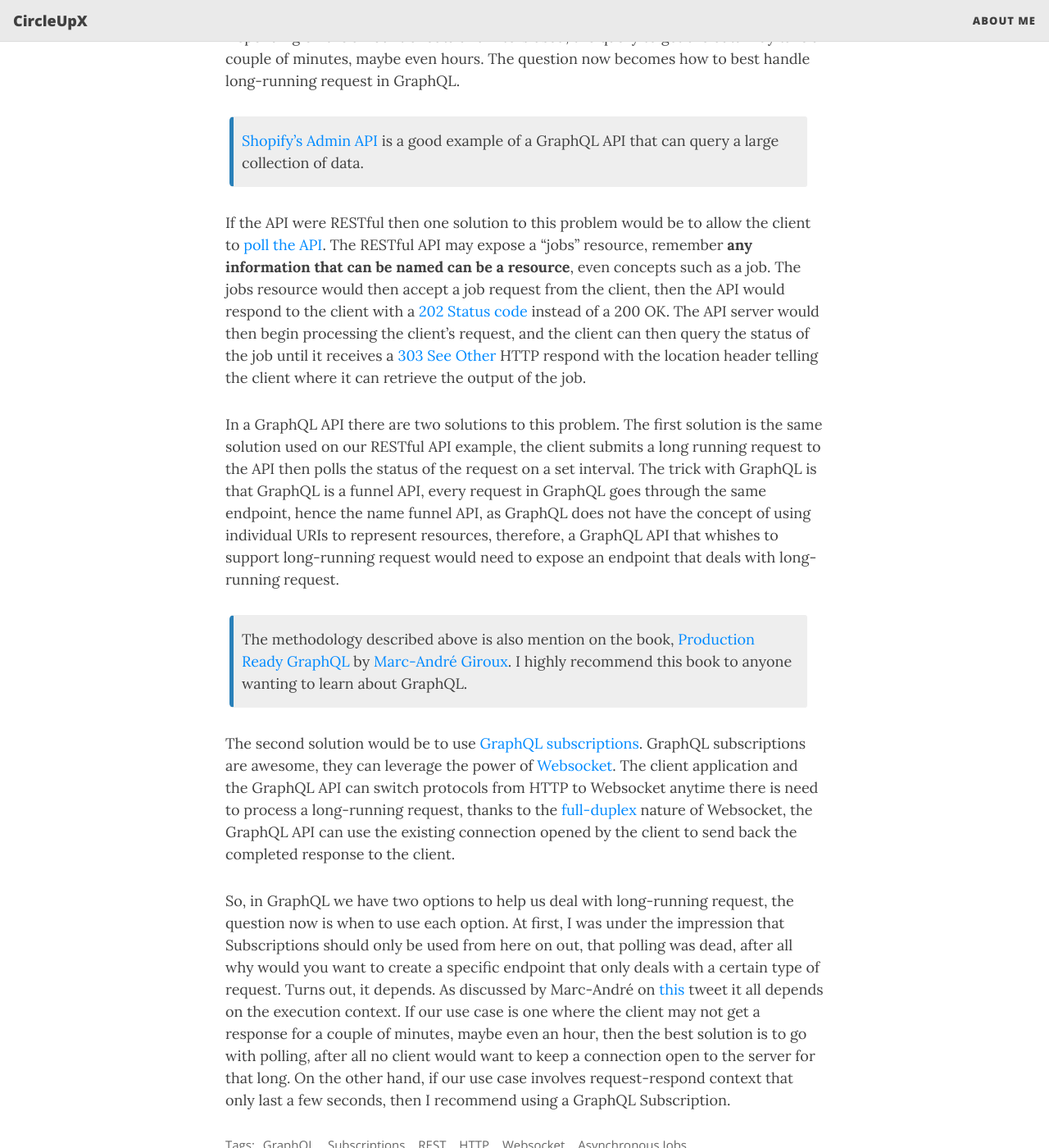
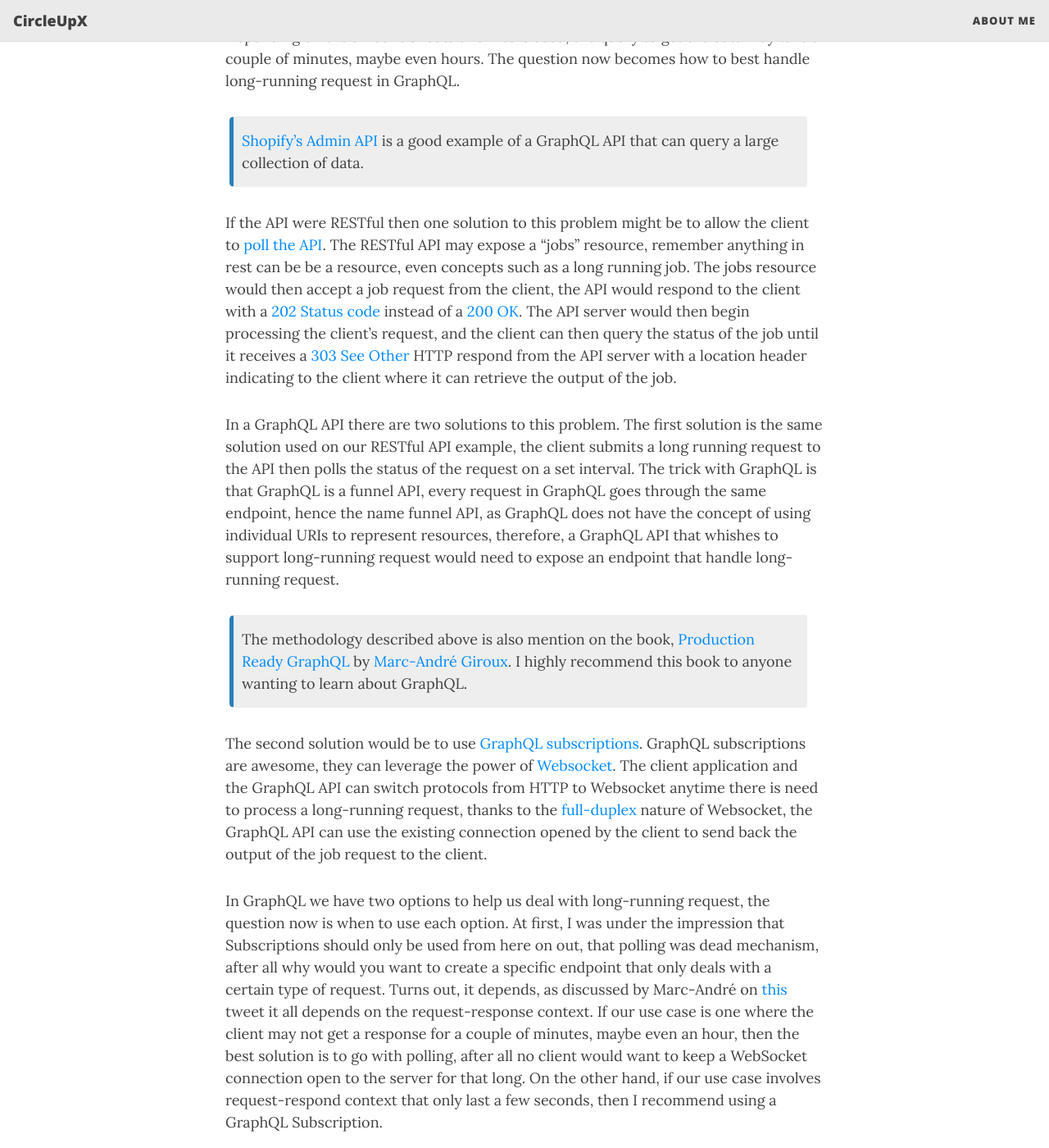
Before and after one commit to circleupx/circleupx.github.io, a Jekyll site: the page built from _posts/2021-01-03-GraphQL-Async-Request.md, in a window 1280 px wide and 1400 px high, scrolled down 493 px. Shown: the whole window at 82% size. Built offline with Jekyll 4.4.1, drawn with Linux system fonts in a browser that asks for light colours; nearby versions of some CDN libraries.

Commit message:
GraphQL Post Update

```diff
--- a/_posts/2021-01-03-GraphQL-Async-Request.md
+++ b/_posts/2021-01-03-GraphQL-Async-Request.md
@@ -12,13 +12,13 @@ For example, take an API that aggregates orders by combining various types of fi
 {: .box-note}
 [Shopify's Admin API](https://shopify.dev/tutorials/perform-bulk-operations-with-admin-api) is a good example of a GraphQL API that can query a large collection of data.
 
-If the API were RESTful then one solution to this problem would be to allow the client to [poll the API](http://restalk-patterns.org/long-running-operation-polling.html). The RESTful API may expose a "jobs" resource, remember **any information that can be named can be a resource**, even concepts such as a job. The jobs resource would then accept a job request from the client, then the API would respond to the client with a [202 Status code](https://developer.mozilla.org/en-US/docs/Web/HTTP/Status/202) instead of a 200 OK. The API server would then begin processing the client's request, and the client can then query the status of the job until it receives a [303 See Other](https://developer.mozilla.org/en-US/docs/Web/HTTP/Status/303) HTTP respond with the location header telling the client where it can retrieve the output of the job.
+If the API were RESTful then one solution to this problem might be to allow the client to [poll the API](http://restalk-patterns.org/long-running-operation-polling.html). The RESTful API may expose a "jobs" resource, remember anything in rest can be be a resource, even concepts such as a long running job. The jobs resource would then accept a job request from the client, the API would respond to the client with a [202 Status code](https://developer.mozilla.org/en-US/docs/Web/HTTP/Status/202) instead of a [200 OK](https://developer.mozilla.org/en-US/docs/Web/HTTP/Status/200). The API server would then begin processing the client's request, and the client can then query the status of the job until it receives a [303 See Other](https://developer.mozilla.org/en-US/docs/Web/HTTP/Status/303) HTTP respond from the API server with a location header indicating to the client where it can retrieve the output of the job.
 
-In a GraphQL API there are two solutions to this problem. The first solution is the same solution used on our RESTful API example, the client submits a long running request to the API then polls the status of the request on a set interval. The trick with GraphQL is that GraphQL is a funnel API, every request in GraphQL goes through the same endpoint, hence the name funnel API, as GraphQL does not have the concept of using individual URIs to represent resources, therefore, a GraphQL API that whishes to support long-running request would need to expose an endpoint that deals with long-running request.
+In a GraphQL API there are two solutions to this problem. The first solution is the same solution used on our RESTful API example, the client submits a long running request to the API then polls the status of the request on a set interval. The trick with GraphQL is that GraphQL is a funnel API, every request in GraphQL goes through the same endpoint, hence the name funnel API, as GraphQL does not have the concept of using individual URIs to represent resources, therefore, a GraphQL API that whishes to support long-running request would need to expose an endpoint that handle long-running request.
 
 {: .box-note}
 The methodology described above is also mention on the book, [Production Ready GraphQL](https://book.productionreadygraphql.com/) by [Marc-André Giroux](https://twitter.com/__xuorig__). I highly recommend this book to anyone wanting to learn about GraphQL.
 
-The second solution would be to use [GraphQL subscriptions](https://www.apollographql.com/docs/react/data/subscriptions/). GraphQL subscriptions are awesome, they can leverage the power of [Websocket](https://developer.mozilla.org/en-US/docs/Web/API/WebSocket). The client application and the GraphQL API can switch protocols from HTTP to Websocket anytime there is need to process a long-running request, thanks to the [full-duplex](https://en.wikipedia.org/wiki/Duplex_(telecommunications)#FULL-DUPLEX) nature of Websocket, the GraphQL API can use the existing connection opened by the client to send back the completed response to the client.
+The second solution would be to use [GraphQL subscriptions](https://www.apollographql.com/docs/react/data/subscriptions/). GraphQL subscriptions are awesome, they can leverage the power of [Websocket](https://developer.mozilla.org/en-US/docs/Web/API/WebSocket). The client application and the GraphQL API can switch protocols from HTTP to Websocket anytime there is need to process a long-running request, thanks to the [full-duplex](https://en.wikipedia.org/wiki/Duplex_(telecommunications)#FULL-DUPLEX) nature of Websocket, the GraphQL API can use the existing connection opened by the client to send back the output of the job request to the client.
 
-So, in GraphQL we have two options to help us deal with long-running request, the question now is when to use each option. At first, I was under the impression that Subscriptions should only be used from here on out, that polling was dead, after all why would you want to create a specific endpoint that only deals with a certain type of request. Turns out, it depends. As discussed by Marc-André on [this](https://twitter.com/__xuorig__/status/1343297735596908546) tweet it all depends on the execution context. If our use case is one where the client may not get a response for a couple of minutes, maybe even an hour, then the best solution is to go with polling, after all no client would want to keep a connection open to the server for that long. On the other hand, if our use case involves request-respond context that only last a few seconds, then I recommend using a GraphQL Subscription.
+In GraphQL we have two options to help us deal with long-running request, the question now is when to use each option. At first, I was under the impression that Subscriptions should only be used from here on out, that polling was dead mechanism, after all why would you want to create a specific endpoint that only deals with a certain type of request. Turns out, it depends, as discussed by Marc-André on [this](https://twitter.com/__xuorig__/status/1343297735596908546) tweet it all depends on the request-response context. If our use case is one where the client may not get a response for a couple of minutes, maybe even an hour, then the best solution is to go with polling, after all no client would want to keep a WebSocket connection open to the server for that long. On the other hand, if our use case involves request-respond context that only last a few seconds, then I recommend using a GraphQL Subscription.
```
